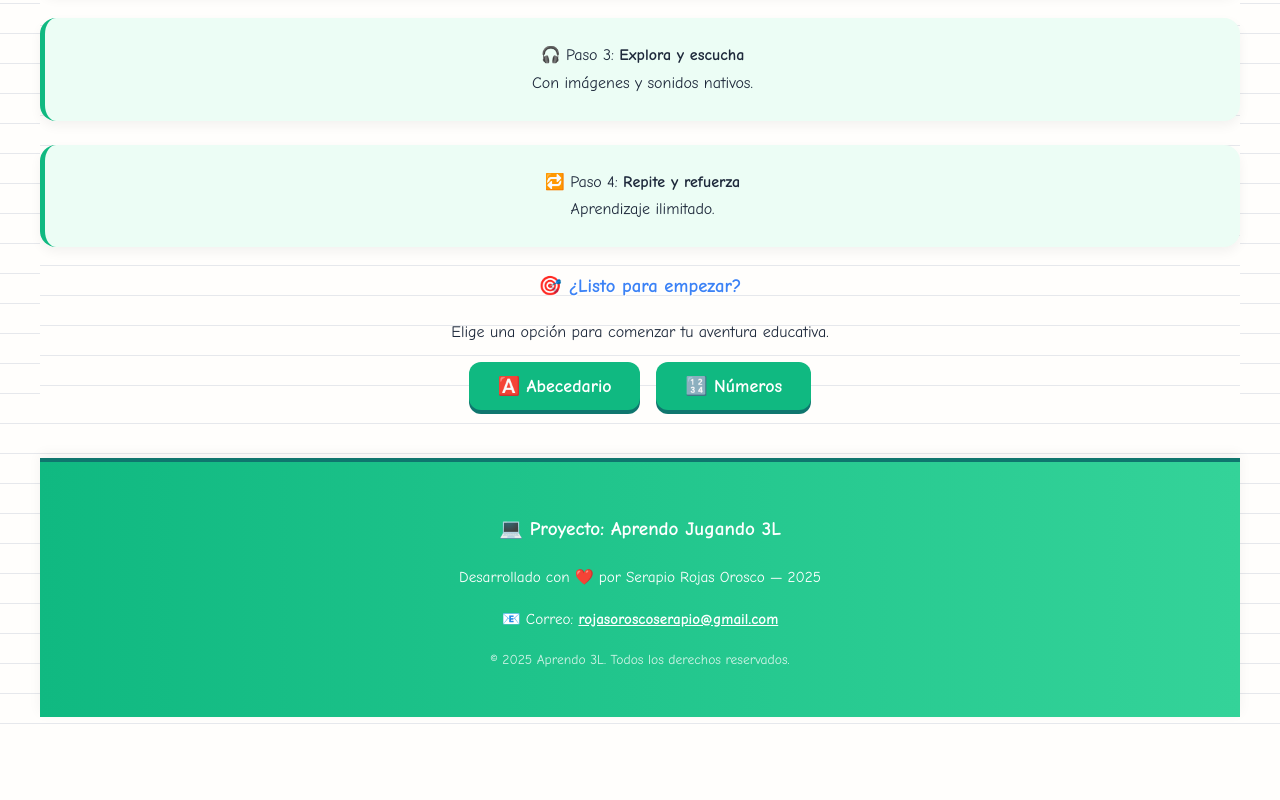
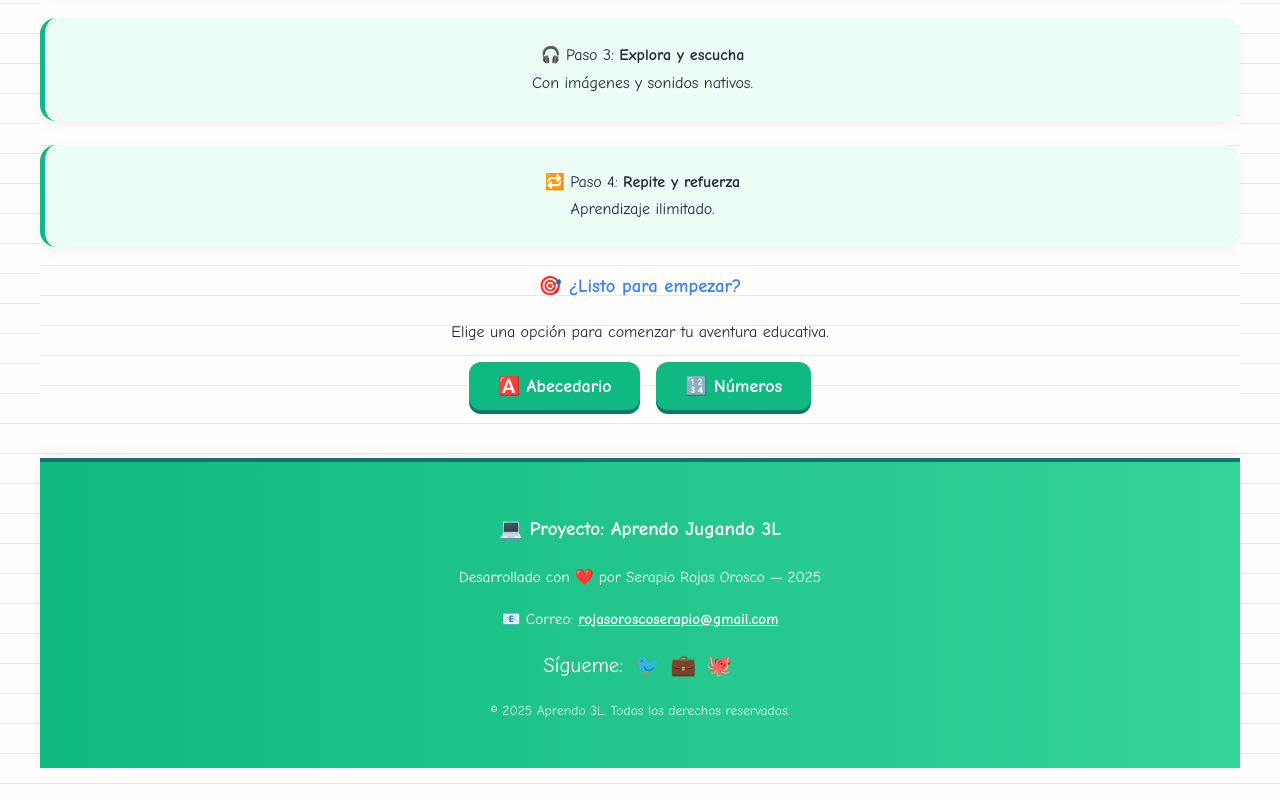
Before and after one commit to BLVESMxN/Idiomas_ATDD, a Vue app: page / in a window 1280 px wide. Shown: the part 2067-2867 px from the top of the page. Before the commit the page ends 2816 px from the top, so only its background shows below. Built offline with nearby package versions, Linux system fonts and the light colour scheme.

Commit message:
Mejora del Footer: se agregan enlaces a redes sociales y se optimiza el diseño

```diff
--- a/package.json
+++ b/package.json
@@ -18,6 +18,6 @@
     "autoprefixer": "^10.4.21",
     "postcss": "^8.5.3",
     "tailwindcss": "^4.1.5",
-    "vite": "^6.3.1"
+    "vite": "^6.3.5"
   }
 }
--- a/src/components/Footer.vue
+++ b/src/components/Footer.vue
@@ -9,6 +9,13 @@
         <p>📧 Correo:
           <a href="mailto:rojasoroscoserapio@gmail.com">rojasoroscoserapio@gmail.com</a>
         </p>
+      </div>
+
+      <div class="footer-social">
+        <span>Sígueme: </span>
+        <a href="https://twitter.com/" target="_blank" rel="noopener" aria-label="Twitter">🐦</a>
+        <a href="https://www.linkedin.com/" target="_blank" rel="noopener" aria-label="LinkedIn">💼</a>
+        <a href="https://github.com/" target="_blank" rel="noopener" aria-label="GitHub">🐙</a>
       </div>
 
       <div class="footer-copy">
@@ -57,6 +64,20 @@
     color: #d1fae5;
   }
 
+  .footer-social {
+    margin: 0.5rem 0;
+    font-size: 1.3rem;
+  }
+  .footer-social a {
+    margin: 0 0.3rem;
+    text-decoration: none;
+    transition: transform 0.2s;
+  }
+  .footer-social a:hover {
+    transform: scale(1.2);
+    filter: brightness(1.3);
+  }
+
   .footer-copy {
     font-size: 0.85rem;
     opacity: 0.8;
```
Also changed, not shown: 1 other file (tests, documents, lock files or other folders).
